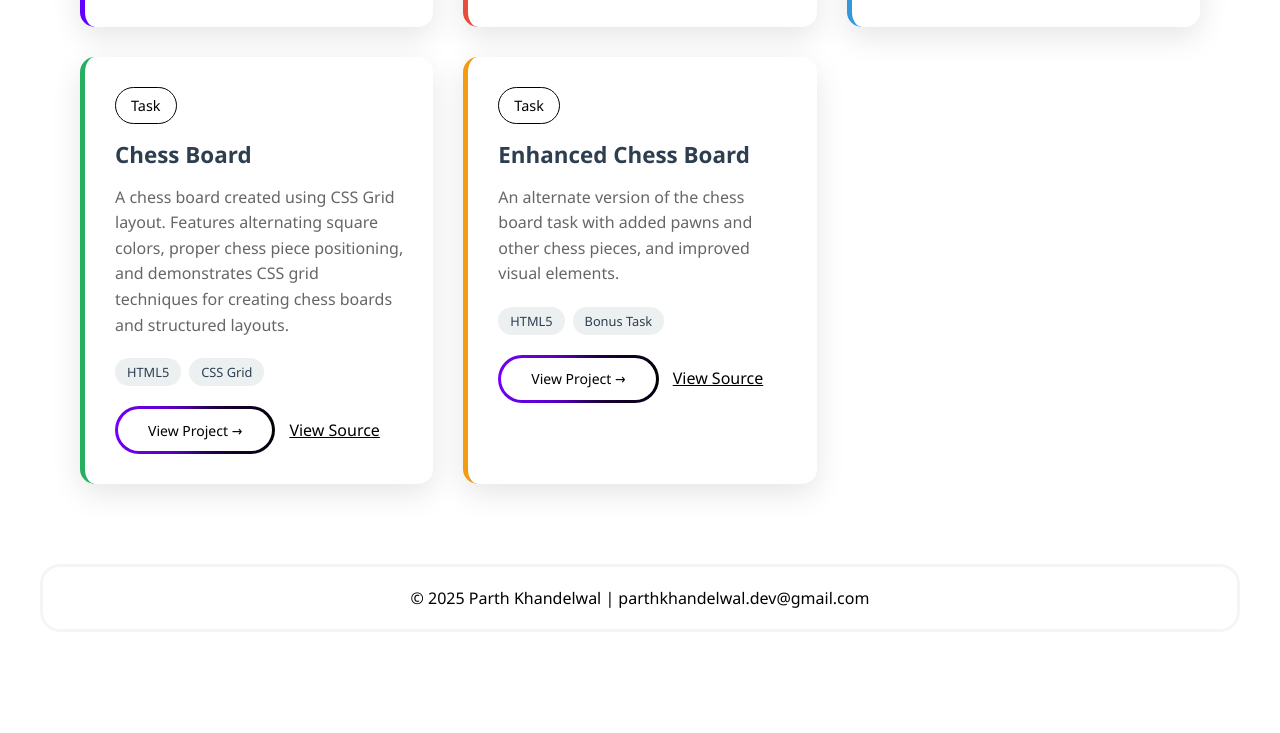
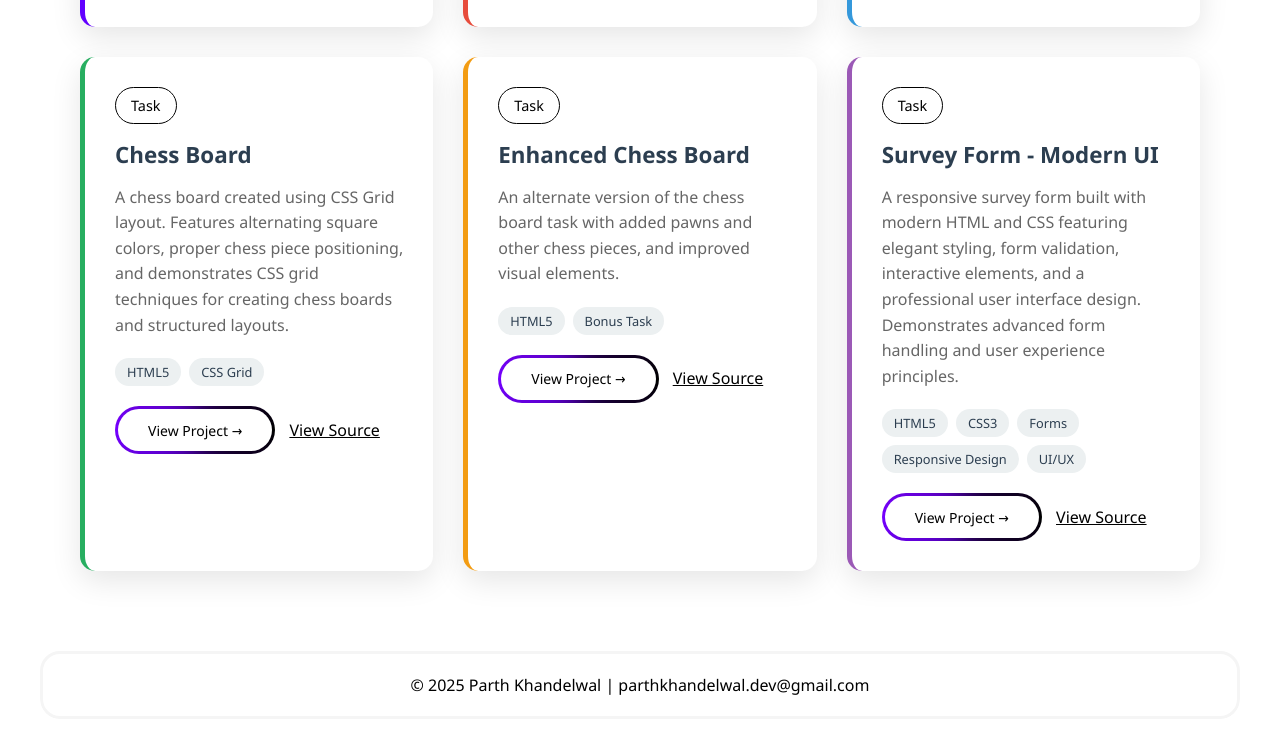
Before and after one commit to parthkhxndelwal/ibm-tasks, a plain HTML site: page vercel/index.html in a window 1280 px wide. Shown: the part 918-1651 px from the top of the page. Before the commit the page ends 1570 px from the top, so only its background shows below. Drawn offline with Linux system fonts and the light colour scheme.

Commit message:
Update index.html

```diff
--- a/vercel/index.html
+++ b/vercel/index.html
@@ -104,6 +104,11 @@
         .task-card.task-3b {
             border-left-color: #f39c12;
         }
+
+        .task-card.task-4 {
+            border-left-color: #9b59b6;
+        }
+
         .task-card.task-todo {
             border-left-color: #6200ff;
         }
@@ -346,6 +351,29 @@
                         style="margin: 0; padding: 0; color: black; text-decoration: underline; padding: 0 10px;">View
                         Source</a>
                 </div>
+
+                <div class="task-card task-4">
+                    <div class="task-number">Task</div>
+                    <h3 class="task-title">Survey Form - Modern UI</h3>
+                    <p class="task-description">
+                        A responsive survey form built with modern HTML and CSS featuring elegant styling, form validation,
+                        interactive elements, and a professional user interface design. Demonstrates advanced form handling
+                        and user experience principles.
+                    </p>
+                    <div class="task-tech">
+                        <span class="tech-tag">HTML5</span>
+                        <span class="tech-tag">CSS3</span>
+                        <span class="tech-tag">Forms</span>
+                        <span class="tech-tag">Responsive Design</span>
+                        <span class="tech-tag">UI/UX</span>
+                    </div>
+                    <a href="/Task_4" class="task-link">
+                        <span class="task-link-inner">View Project →</span>
+                    </a>
+                    <a href="https://github.com/parthkhxndelwal/ibm-tasks/tree/main/Task_4/index.html"
+                        style="margin: 0; padding: 0; color: black; text-decoration: underline; padding: 0 10px;">View
+                        Source</a>
+                </div>
                 </div>
         </div>
 
```
